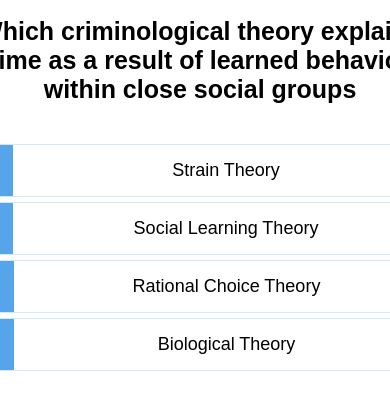
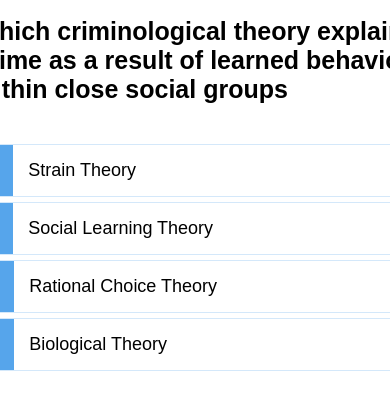
Before and after one commit to Damzyd1/Quiz-Site, a plain HTML site: page gamecgpa.html in a window 390 px wide. Shown: the part 313-722 px from the top of the page. Drawn offline with Linux system fonts and the light colour scheme.

Commit message:
Update gamecgpa.css

```diff
--- a/gamecgpa.css
+++ b/gamecgpa.css
@@ -1,12 +1,7 @@
 
 @media (max-width: 768px) {
-  .container{
-    text-align: center;
-    width: 100%;
-    padding: 0 10px;
-  }
   #question{
-    margin-left: 10px;
+    margin-left: 25px;
     font-size: 25px;
   }
 }
```
